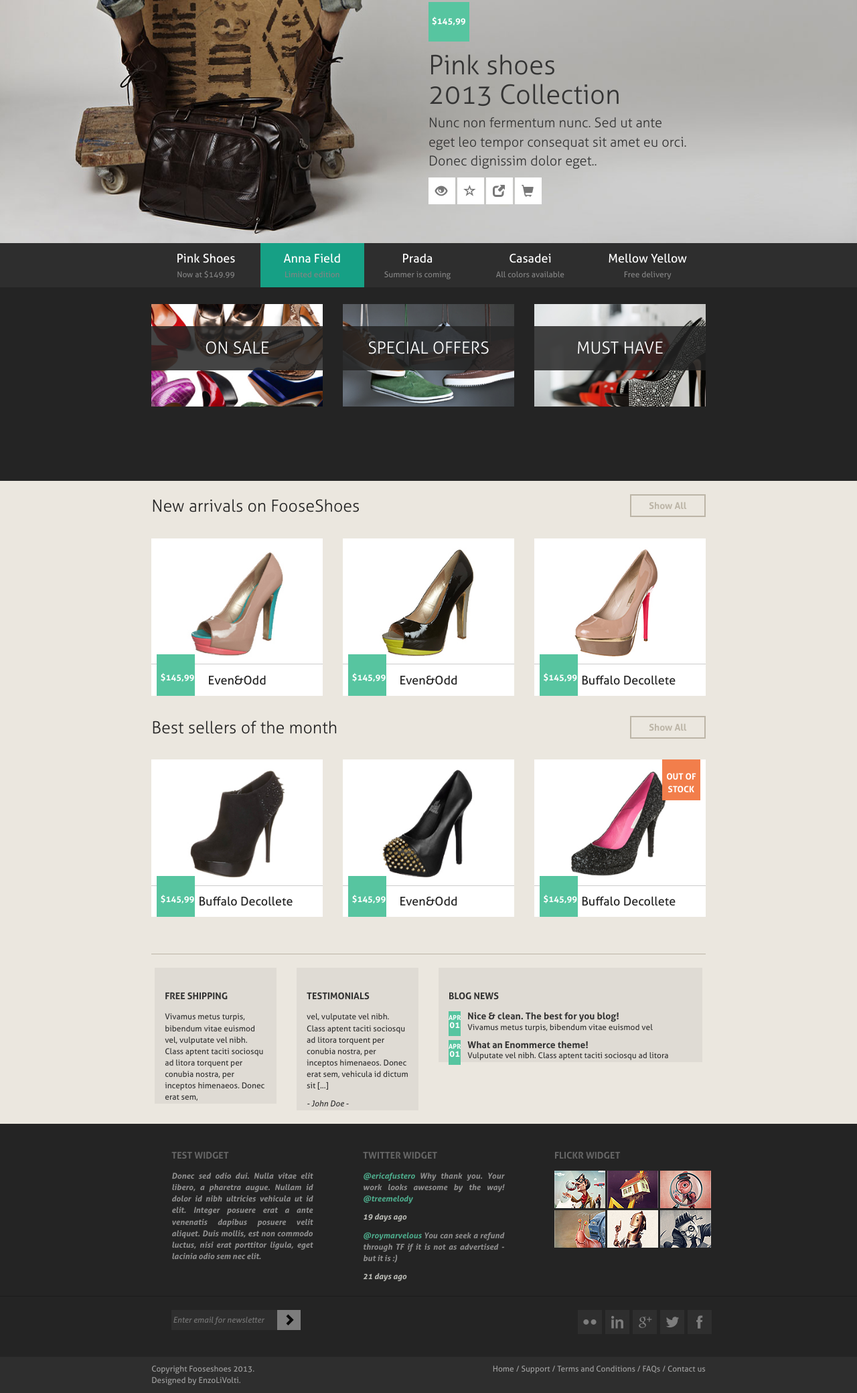
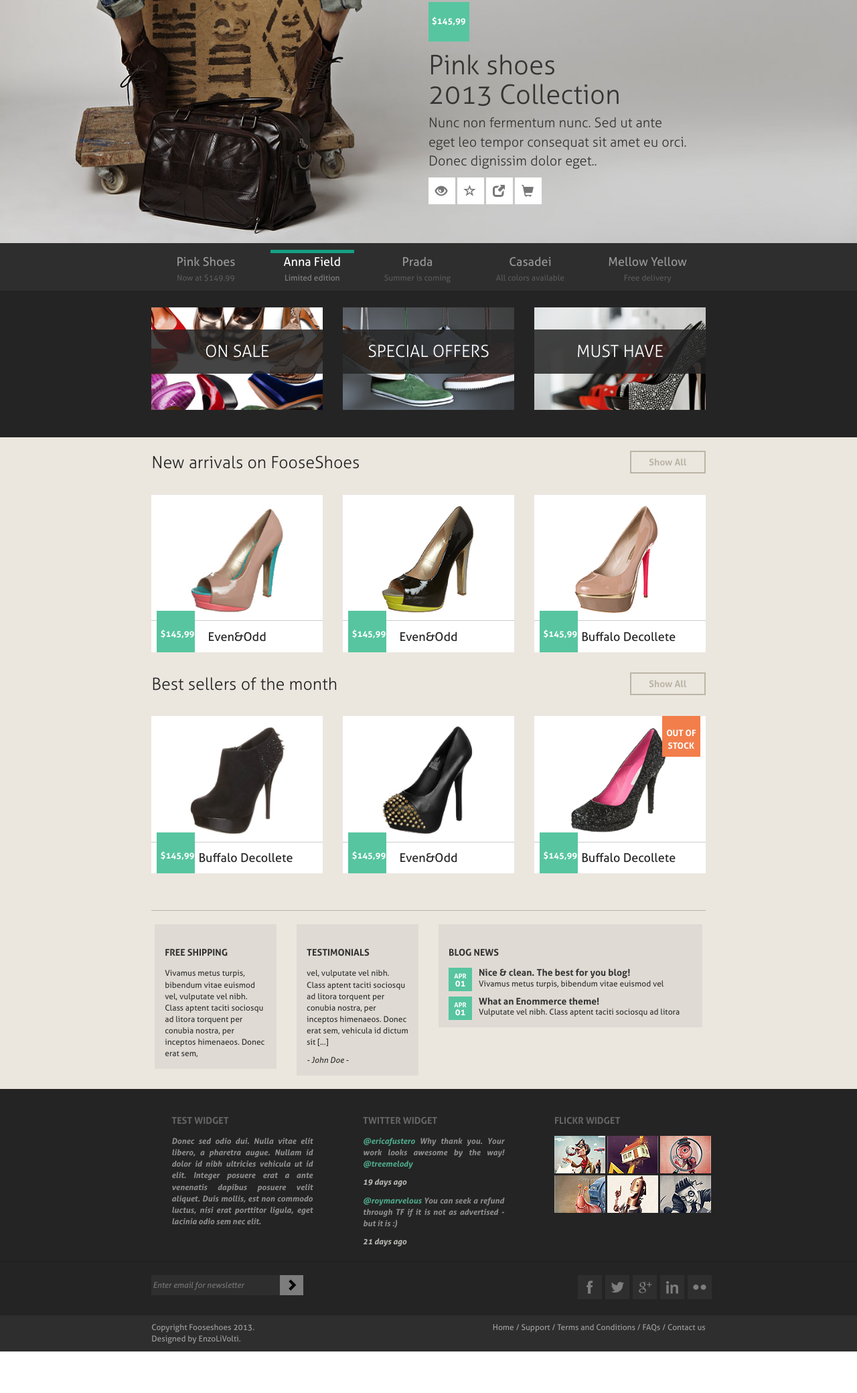
Before and after one commit to GrigoriyDidorenko/fooceshoes, a plain HTML site: page pages/index.html in a window 1280 px wide. Shown: the part 192-2272 px from the top of the page at 67% size. After the commit the page ends 2210 px from the top, so only its background shows below. Drawn offline with nearby package versions, Linux system fonts and the light colour scheme.

Commit message:
slider paddings and right scrolling added

```diff
--- a/css/styles.css
+++ b/css/styles.css
@@ -81,7 +81,7 @@ width: 67%;
     text-align: center;
 }
 .additionalPadding{
-    padding-top: 5px;
+    padding-top: 2px;
 }
 .rightAlign{
  text-align: right;
@@ -106,7 +106,7 @@ h1{
     font-family: Aller;
     color: #57c5a0;
     margin: 0px;
-    padding: 5px 0px 0px 0px;
+    padding: 8px 0px 0px 0px;
 }
 h2{
     font-family: AllerLight;
@@ -256,7 +256,6 @@ color: #242424;
     width: 100%;
     height: 58px;
 }
-
 .whiteColor{
     text-align: center;
     color: #ffffff;
@@ -282,6 +281,10 @@ color: #242424;
     height: 300px;
     width: 390px;
 }
+.newsBlock .priceDateBackground{
+    height: 35px;
+    width: 35px;
+}
 .priceDateBackground{
     float: left;
     top:0;
@@ -296,6 +299,9 @@ color: #242424;
     text-align: center;
     line-height: 110%;
 }
+.socialBlock .fontSize{
+    font-size: 0px;
+}
 .fontSize{
     font-size: 13px;
 }
@@ -303,7 +309,8 @@ color: #242424;
     font-family: AllerBold;
     font-size: 14px;
    background-color: #dfdbd4;
-    padding: 35px 15px 0px 15px;
+    padding: 35px 15px 3px 15px;
+    margin-bottom: 10px;
 }
 .buttonStyle{
     background-color: transparent;
@@ -396,6 +403,12 @@ color: #242424;
         left: 2%;
         width: 300px;
     }
+    .socialBlock .rightFloat{
+        float: left;
+    }
+    .socialBlock .fontSize{
+        padding: 0 15px 20px 30px;
+    }
 }
 .navbar-default .navbar-nav > li > a:hover{
     color: #57c5a0;
@@ -424,9 +437,15 @@ color: #242424;
         font-size: 25px;
     }
 }
+.scrollingItem{
+    width: 100%;
+    height: 5px;
+    background-color: transparent;
+}
 .textStyle{
     position: relative;
     top: -120px;
+    margin-bottom: -60px;
     padding: 15px 30px;
     background: rgba(36, 36, 36, 0.85);
     color: #ffffff;
@@ -483,8 +502,18 @@ color: #242424;
     width: 70%;
     margin: auto;
 }
+.nav-pills>li[data-slide-to].active a div {
+    background-color: #16a085;
+}
 .nav-pills>li[data-slide-to].active a {
-    background-color: #16a085;
+    background-color: transparent;
+}
+.carousel span{
+    opacity: 0.5;
+}
+.nav-pills>li[data-slide-to].active a span {
+    opacity: 1;
+    transition: all 0.4s ease-in-out;
 }
 .nav-pills>li[data-slide-to] a {
     background-color: #2e2e2e;
@@ -556,11 +585,8 @@ color: #242424;
 }
 .socialBlock .feedbackPadding{
     padding-top: 0;
-}
-.socialBlock .feedbackPadding{
     padding-bottom: 20px;
 }
-
 .marginTop{
     margin-top: 3px;
 }
@@ -582,6 +608,7 @@ color: #242424;
 .socialBlock{
     background-color: #242424;
     padding-top: 20px;
+    padding-bottom: 20px;
 }
 .glyphicon-chevron-right{
  background-color: #7d7d7d;
--- a/pages/index.html
+++ b/pages/index.html
@@ -14,7 +14,7 @@
         <div class="container">
             <div class="row rowMaxHeight">
                 <div class="col-sm-3 col-xs-9"><h1>FOOSESHOES</h1></div>
-                <div class="col-sm-6 col-xs-3 headerFont rightAlign">
+                <div class="col-sm-9 col-md-6 col-xs-3 headerFont rightAlign">
                     <div class="glyphicon glyphicon-search additionalPadding"></div>
                 </div>
                 <div class="col-md-3 col-sm-12 col-xs-12 headerFont"><input class="noColor" type="text"
@@ -73,6 +73,7 @@
         <div class="carousel-inner" role="listbox">
             <div class="item active">
                 <img src="../images/slider-image1.jpg" alt="Chania" width="1400" height="458">
+
                 <div class="mainDiv">
                     <div class="maxWidth">
                         <div class="priceDateBackground">
@@ -84,6 +85,7 @@
                     <p class="imageBlockText">Nunc non fermentum nunc. Sed ut ante
                         eget leo tempor consequat sit amet eu orci.
                         Donec dignissim dolor eget..</p>
+
                     <div class="iconDiv floatLeft">
                         <a href="#">
                             <div class="glyphicon glyphicon-eye-open iconPadding"></div>
@@ -109,6 +111,7 @@
 
             <div class="item">
                 <img src="../images/slider-image2.jpg" alt="Chania" width="auto" height="460">
+
                 <div class="mainDiv">
                     <div class="maxWidth">
                         <div class="priceDateBackground">
@@ -120,6 +123,7 @@
                     <p class="imageBlockText">Nunc non fermentum nunc. Sed ut ante
                         eget leo tempor consequat sit amet eu orci.
                         Donec dignissim dolor eget..</p>
+
                     <div class="iconDiv floatLeft">
                         <a href="#">
                             <div class="glyphicon glyphicon-eye-open iconPadding"></div>
@@ -145,6 +149,7 @@
 
             <div class="item">
                 <img src="../images/slider-image3.jpg" alt="Chania" width="460" height="460">
+
                 <div class="mainDiv">
                     <div class="maxWidth">
                         <div class="priceDateBackground">
@@ -156,6 +161,7 @@
                     <p class="imageBlockText">Nunc non fermentum nunc. Sed ut ante
                         eget leo tempor consequat sit amet eu orci.
                         Donec dignissim dolor eget..</p>
+
                     <div class="iconDiv floatLeft">
                         <a href="#">
                             <div class="glyphicon glyphicon-eye-open iconPadding"></div>
@@ -181,6 +187,7 @@
 
             <div class="item">
                 <img src="../images/slider-image4.jpg" alt="Chania" width="auto" height="460">
+
                 <div class="mainDiv">
                     <div class="maxWidth">
                         <div class="priceDateBackground">
@@ -192,6 +199,7 @@
                     <p class="imageBlockText">Nunc non fermentum nunc. Sed ut ante
                         eget leo tempor consequat sit amet eu orci.
                         Donec dignissim dolor eget..</p>
+
                     <div class="iconDiv floatLeft">
                         <a href="#">
                             <div class="glyphicon glyphicon-eye-open iconPadding"></div>
@@ -217,6 +225,7 @@
 
             <div class="item">
                 <img src="../images/slider-image5.jpg" alt="Chania" width="auto" height="460">
+
                 <div class="mainDiv">
                     <div class="maxWidth">
                         <div class="priceDateBackground">
@@ -228,6 +237,7 @@
                     <p class="imageBlockText">Nunc non fermentum nunc. Sed ut ante
                         eget leo tempor consequat sit amet eu orci.
                         Donec dignissim dolor eget..</p>
+
                     <div class="iconDiv floatLeft">
                         <a href="#">
                             <div class="glyphicon glyphicon-eye-open iconPadding"></div>
@@ -253,20 +263,25 @@
         </div>
         <div class="container">
             <ul class="nav nav-pills nav-justified">
-                <li class="active" data-target="#myCarousel" data-slide-to="0"><a href="#"><span
+                <li class="active" data-target="#myCarousel" data-slide-to="0"><a href="#">
+                    <div class="scrollingItem"></div><span
                         class="whiteColor AllerBig">Pink Shoes</span><br><span
                         class="greyColor aller">Now at $149.99</span></a>
                 </li>
-                <li data-target="#myCarousel" data-slide-to="1"><a href="#"><span
+                <li data-target="#myCarousel" data-slide-to="1"><a href="#">
+                    <div class="scrollingItem"></div><span
                         class="whiteColor AllerBig">Anna Field </span><br><span
                         class="greyColor aller">Limited edition</span></a></li>
-                <li data-target="#myCarousel" data-slide-to="2"><a href="#"><span
+                <li data-target="#myCarousel" data-slide-to="2"><a href="#">
+                    <div class="scrollingItem"></div><span
                         class="whiteColor AllerBig">Prada </span><br><span
                         class="greyColor aller">Summer is coming</span></a></li>
-                <li data-target="#myCarousel" data-slide-to="3"><a href="#"><span
+                <li data-target="#myCarousel" data-slide-to="3"><a href="#">
+                    <div class="scrollingItem"></div><span
                         class="whiteColor AllerBig">Casadei </span><br><span
                         class="greyColor aller">All colors available</span></a></li>
-                <li data-target="#myCarousel" data-slide-to="4"><a href="#"><span
+                <li data-target="#myCarousel" data-slide-to="4"><a href="#">
+                    <div class="scrollingItem"></div><span
                         class="whiteColor AllerBig">Mellow Yellow </span><br><span
                         class="greyColor aller">Free delivery</span></a></li>
             </ul>
@@ -418,7 +433,8 @@
                     <div class="topBackground">
                         <h4>FREE SHIPPING</h4>
 
-                        <p class="aller">Vivamus metus turpis, bibendum vitae euismod vel, vulputate vel nibh.
+                        <p class="aller marginBottom">Vivamus metus turpis, bibendum vitae euismod vel, vulputate vel
+                            nibh.
                             Class aptent taciti
                             sociosqu ad litora torquent per conubia nostra, per inceptos himenaeos. Donec erat
                             sem,</p>
@@ -520,7 +536,7 @@
         <div class="container">
             <div class="row">
                 <div class="col-xs-12 col-sm-8 col-md-4">
-                    <div class="feedbackPadding">
+                    <div class="fontSize">
                         <input class="searchField" type="text" placeholder="Enter email for newsletter">
 
                         <a href="#">
@@ -533,11 +549,13 @@
                 <div class="col-sm-4">
                     <div class="feedbackPadding">
                         <div class="divWidth">
+
+
+                            <a href="#"><img class="paddingLeft rightFloat" src="../images/kn5.jpg"></a>
+                            <a href="#"><img class="paddingLeft rightFloat" src="../images/kn4.jpg"></a>
+                            <a href="#"><img class="paddingLeft rightFloat" src="../images/kn3.jpg"></a>
+                            <a href="#"><img class="paddingLeft rightFloat" src="../images/kn2.jpg"></a>
                             <a href="#"><img class="paddingLeft rightFloat" src="../images/kn1.jpg"></a>
-                            <a href="#"><img class="paddingLeft rightFloat" src="../images/kn2.jpg"></a>
-                            <a href="#"><img class="paddingLeft rightFloat" src="../images/kn3.jpg"></a>
-                            <a href="#"><img class="paddingLeft rightFloat" src="../images/kn4.jpg"></a>
-                            <a href="#"><img class="paddingLeft rightFloat" src="../images/kn5.jpg"></a>
                         </div>
                     </div>
                 </div>
--- a/pages/slider.html
+++ b/pages/slider.html
@@ -102,6 +102,7 @@
         </ul>
     </div>
 </div>
-
+    <script src="../js/jquery.min.js"></script>
+    <script src="../js/bootstrap.min.js"></script>
 </body>
 </html>
```
